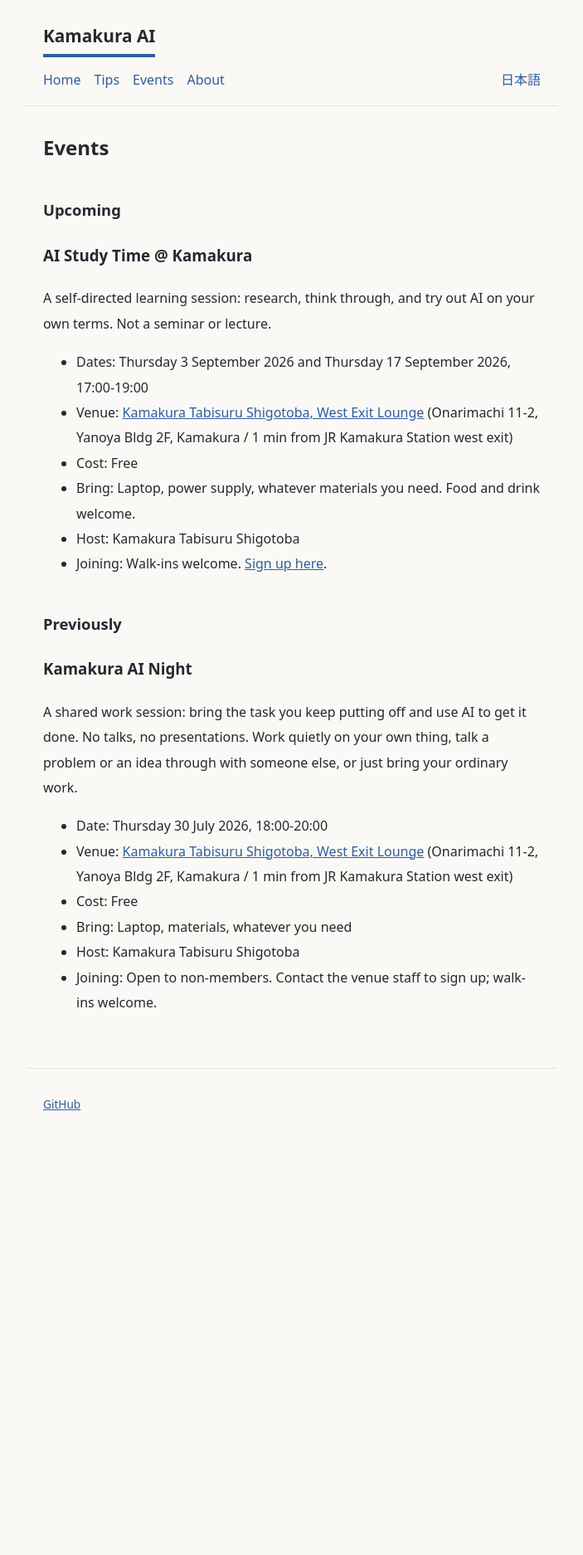
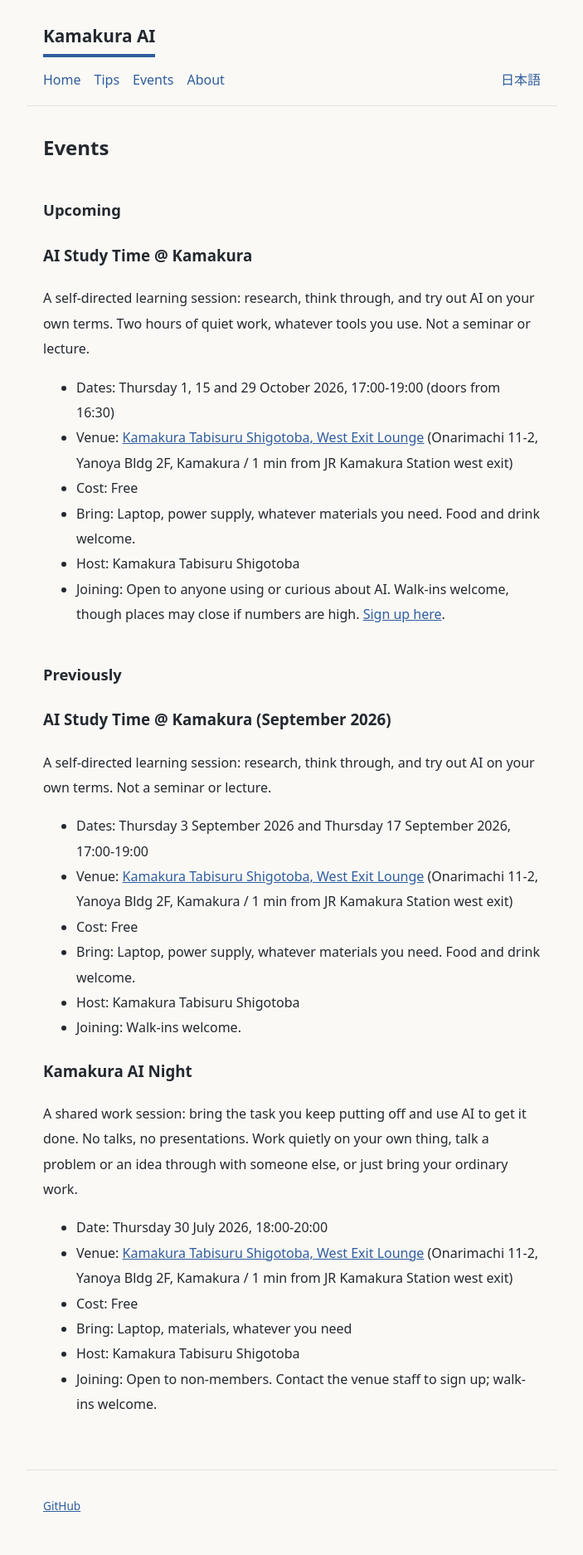
Before and after one commit to tagawa/kamakura-ai, a Jekyll site: the page built from en/events.md, in a window 1280 px wide. Shown: the whole page at 83% size, without its empty margins (288-991 px from the left). Built offline with Jekyll 4.4.1, drawn with Linux system fonts in a browser that asks for light colours; before the commit the page ends 1389 px from its top, so only the background shows below that.

Commit message:
Added new events

```diff
--- a/en/events.md
+++ b/en/events.md
@@ -12,6 +12,19 @@ permalink: /en/events/
 
 ### AI Study Time @ Kamakura
 
+A self-directed learning session: research, think through, and try out AI on your own terms. Two hours of quiet work, whatever tools you use. Not a seminar or lecture.
+
+- Dates: Thursday 1, 15 and 29 October 2026, 17:00-19:00 (doors from 16:30)
+- Venue: [Kamakura Tabisuru Shigotoba, West Exit Lounge](https://tabikamakura.com/) (Onarimachi 11-2, Yanoya Bldg 2F, Kamakura / 1 min from JR Kamakura Station west exit)
+- Cost: Free
+- Bring: Laptop, power supply, whatever materials you need. Food and drink welcome.
+- Host: Kamakura Tabisuru Shigotoba
+- Joining: Open to anyone using or curious about AI. Walk-ins welcome, though places may close if numbers are high. [Sign up here](https://tabikamakura.com/kamakura_ai.html).
+
+## Previously
+
+### AI Study Time @ Kamakura (September 2026)
+
 A self-directed learning session: research, think through, and try out AI on your own terms. Not a seminar or lecture.
 
 - Dates: Thursday 3 September 2026 and Thursday 17 September 2026, 17:00-19:00
```
Also changed, not shown: other parts of en/events.md (+1 -3 lines), en/index.md (+1 -1 lines).
